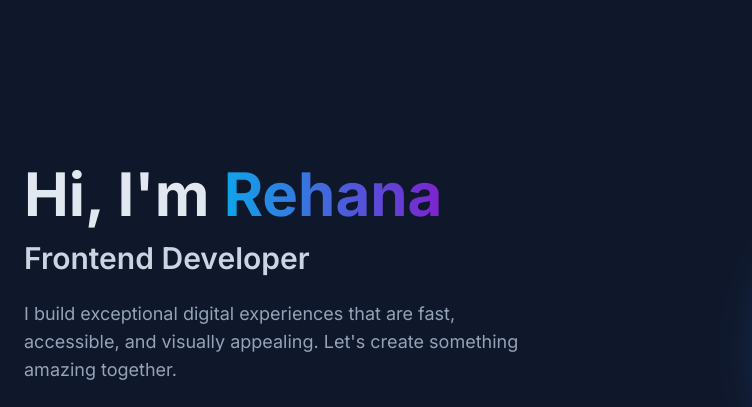
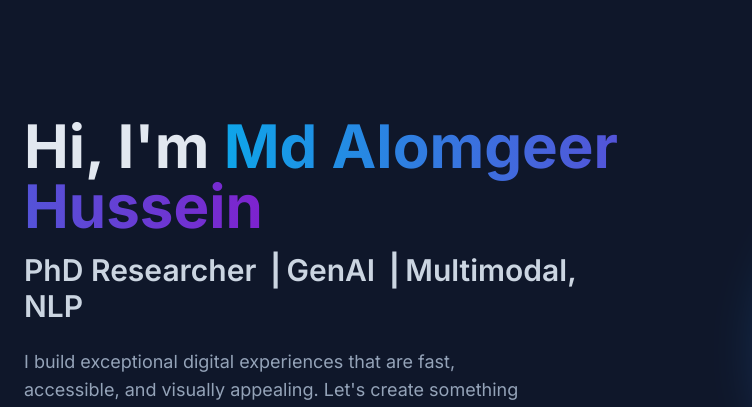
Before and after one commit to mdalomgeer/myweb, a plain HTML site: page index.html in a window 1280 px wide. Shown: the part 89-496 px from the top of the page, 0-752 px from the left. Drawn offline with nearby package versions, Linux system fonts and the light colour scheme.

Commit message:
Update index.html

```diff
--- a/index.html
+++ b/index.html
@@ -184,8 +184,8 @@
     <section id="home" class="min-h-screen flex items-center pt-20">
         <div class="container mx-auto px-6 flex flex-col md:flex-row items-center justify-between">
             <div class="md:w-1/2 mb-12 md:mb-0">
-                <h1 class="text-4xl md:text-6xl font-bold mb-4">Hi, I'm <span class="gradient-text">Rehana</span></h1>
-                <h2 class="text-2xl md:text-3xl font-semibold mb-6 text-slate-300">Frontend Developer</h2>
+                <h1 class="text-4xl md:text-6xl font-bold mb-4">Hi, I'm <span class="gradient-text">Md Alomgeer Hussein</span></h1>
+                <h2 class="text-2xl md:text-3xl font-semibold mb-6 text-slate-300">PhD Researcher ⎟ GenAI ⎟ Multimodal, NLP</h2>
                 <p class="text-lg mb-8 text-slate-400 max-w-lg">
                     I build exceptional digital experiences that are fast, accessible, and visually appealing.
                     Let's create something amazing together.
```
